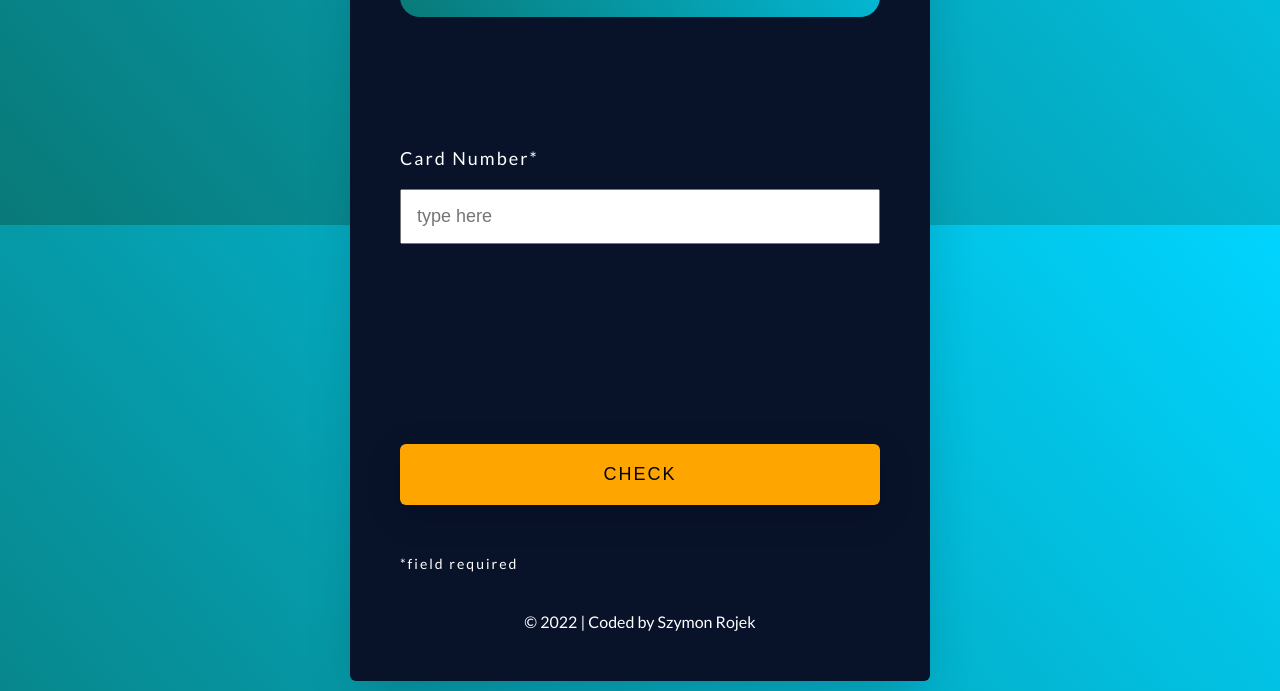
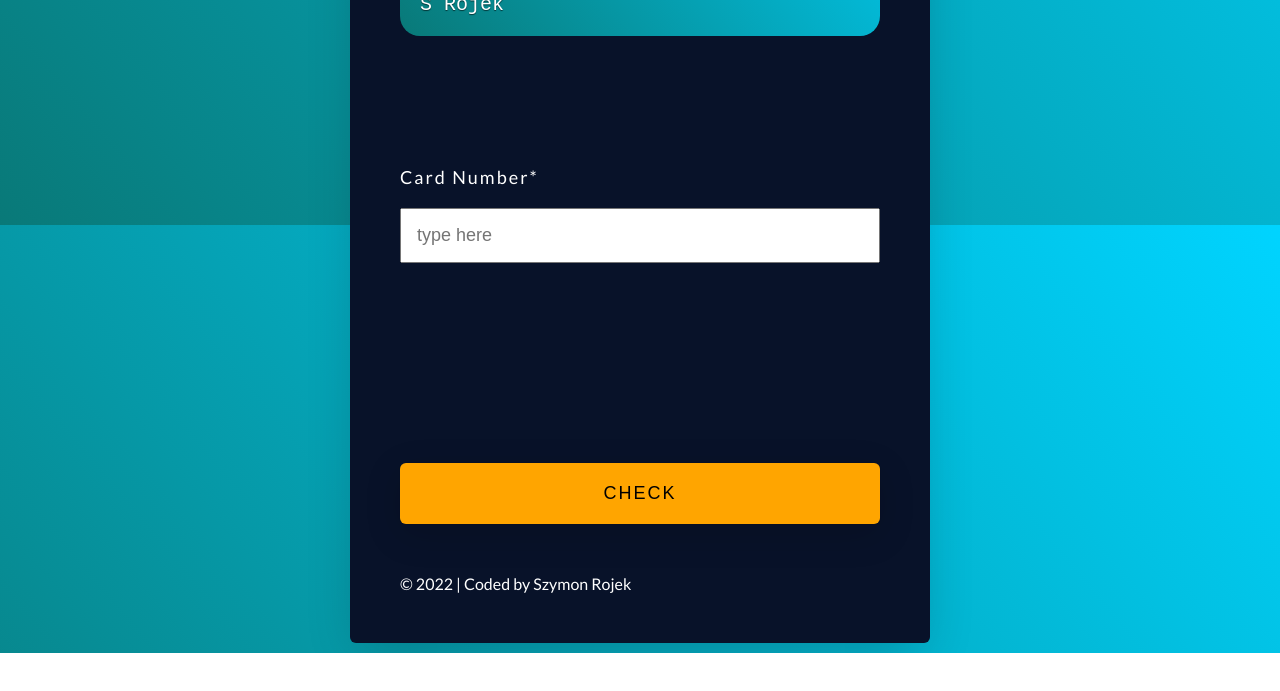
Before and after one commit to SzymonRojek/card-number-verification-JS, a website built with Parcel: page src/index.html in a window 1280 px wide. Shown: the part 605-1296 px from the top of the page. After the commit the page ends 1258 px from the top, so only its background shows below. Built offline with nearby package versions, Linux system fonts and the light colour scheme.

Commit message:
add header and footer to the main container

```diff
--- a/src/index.html
+++ b/src/index.html
@@ -21,6 +21,10 @@
         </header>
         <div class="cards__collection js-cards__collection"></div>
         <main class="main-container">
+            <header class="information">
+                <p>*field required</p>
+            </header>
+
             <div class="card">
             <header class="card__header">
                 <p class="card__header js-card__header-information">Card</p>
@@ -46,9 +50,9 @@
                 <ul class="form__list js-form__list--errors"></ul>
 
                 <button class="form__button js-button">check</button>
-                <p class="form__information">*field required</p>
-                <footer class="form__footer">&#169; 2022 | Coded by Szymon Rojek</footer>
             </form>
+
+            <footer class="footer">&#169; 2022 | Coded by Szymon Rojek</footer>
         </main>
     </div>
 </body>
```
